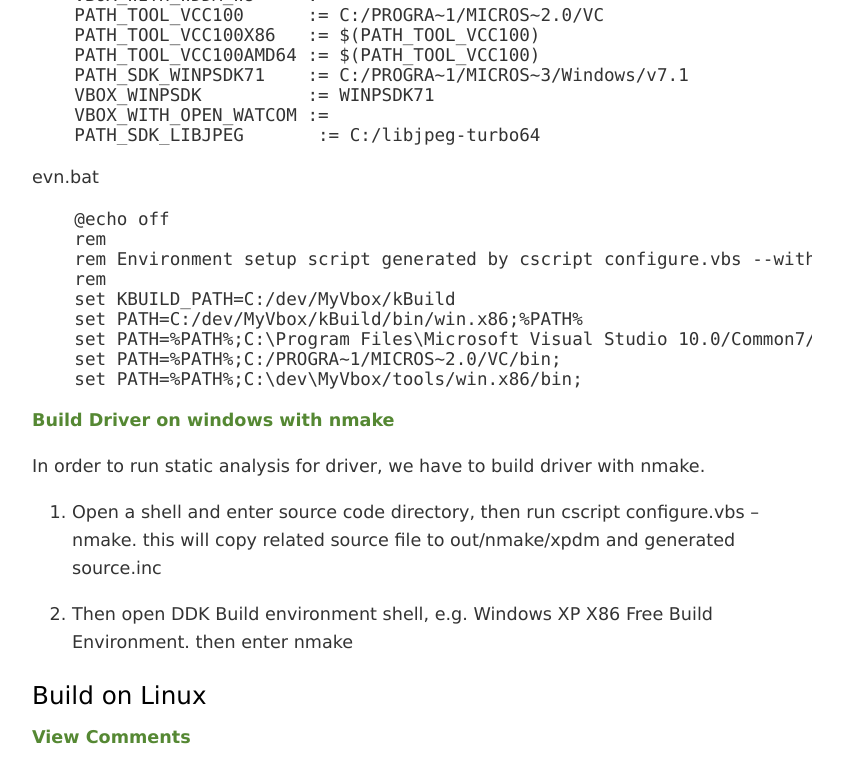
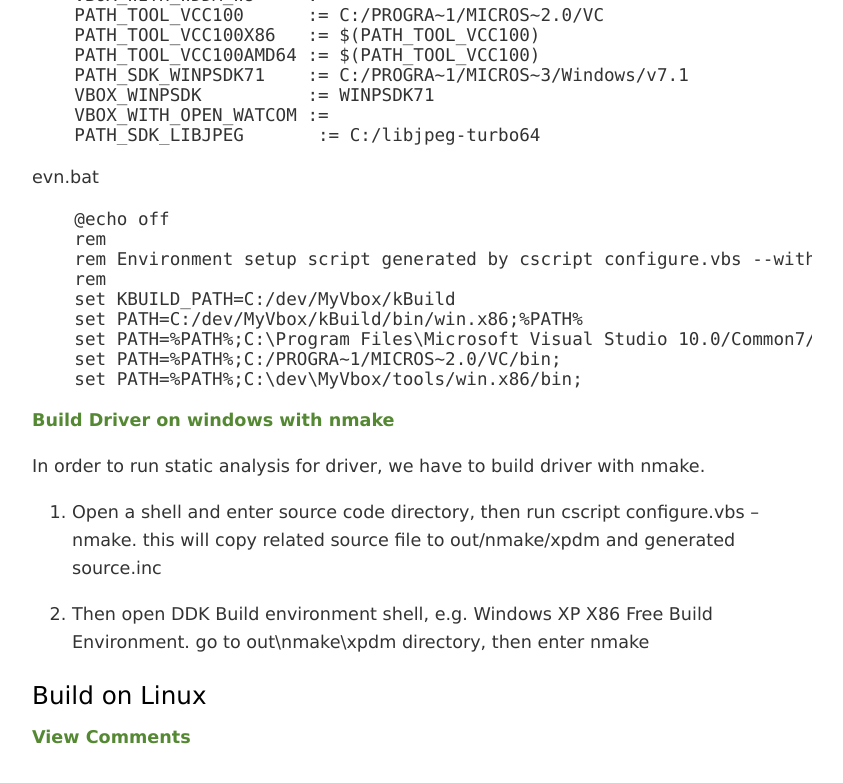
Before and after one commit to VirtualMonitor/VirtualMonitor.github.io, a Jekyll site: the page built from _posts/2013-07-20-BuildInstructions.md, in a window 1280 px wide and 900 px high, scrolled down 1760 px, cut to the strip 0-845 px from the top of the window. Shown: the top 783 px of the strip, without its empty margins (108-951 px from the left). Built offline with Jekyll 4.4.1, drawn with Linux system fonts in a browser that asks for light colours; Markdown is read by kramdown in place of the engine named in the settings; comment, search, counter and statistics services are not loaded.

Commit message:
Build intruction for nmake

```diff
--- a/_posts/2013-07-20-BuildInstructions.md
+++ b/_posts/2013-07-20-BuildInstructions.md
@@ -78,6 +78,6 @@ In order to run static analysis for driver, we have to build driver with nmake.
 
 1. Open a shell and enter source code directory, then run cscript configure.vbs --nmake. this will copy related source file to out/nmake/xpdm and generated source.inc
 
-2. Then open DDK Build environment shell, e.g. Windows XP X86 Free Build Environment.  then enter nmake
+2. Then open DDK Build environment shell, e.g. Windows XP X86 Free Build Environment.  go to out\nmake\xpdm directory, then enter nmake
 
 ### Build on Linux ###
```
